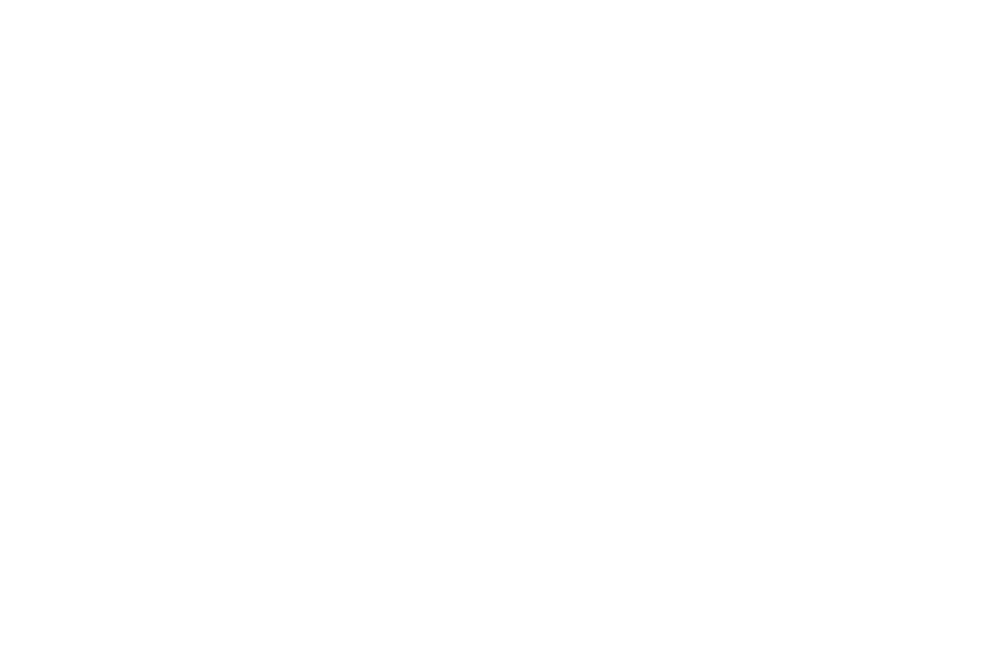
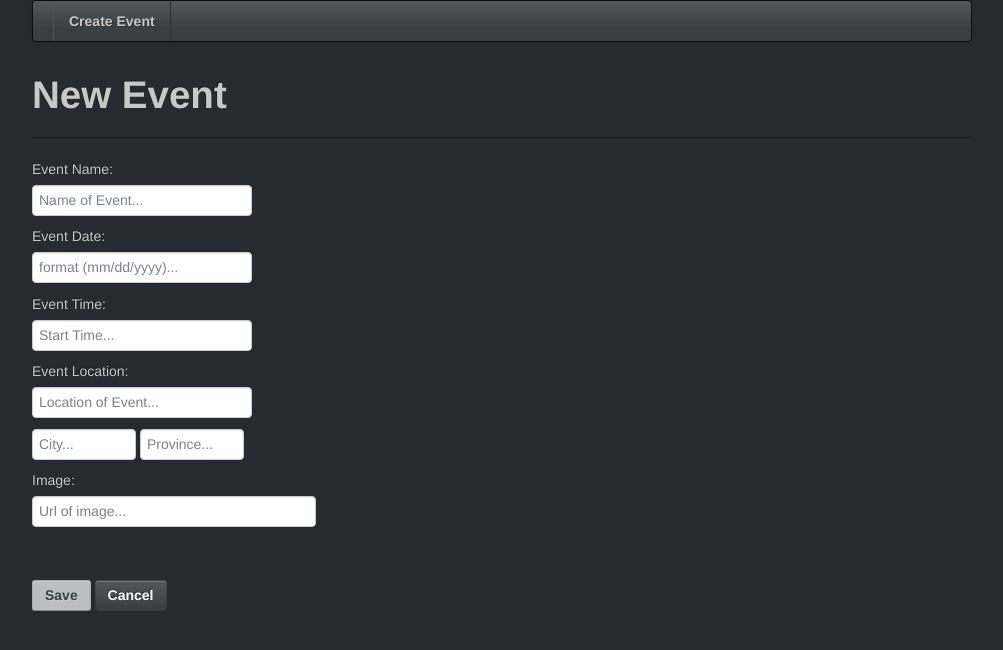
Before and after one commit to ArmandSyah/EventRegistration, a website: page app/NewEvent.html in a window 1280 px wide. Shown: the whole page, without its empty margins (138-1141 px from the left). Drawn offline with Linux system fonts and the light colour scheme.

Commit message:
Finished Controllers

```diff
--- a/app/NewEvent.html
+++ b/app/NewEvent.html
@@ -0,0 +1,62 @@
+<!doctype html>
+<html lang="en" ng-app="eventsApp">
+<head>
+    <meta charset="utf-8" />
+    <title>Event Registration</title>
+    <link rel="stylesheet" href="/css/bootstrap.min.css" />
+    <link rel="stylesheet" href="/css/app.css">
+</head>
+
+<body ng-cloak>
+    <div class="container">
+        <div class="navbar">
+            <div class="navbar-inner">
+                <ul class="nav">
+                    <li><a href="/NewEvent">Create Event</a></li>
+                </ul>
+            </div>
+        </div>
+
+        <div ng-controller="EditEventController">
+            <div class="container">
+                <h1>New Event</h1>
+                <hr />
+                <form name="newEventForm">
+                    <fieldset>
+                        <label for="eventName">Event Name:</label>
+                        <input id="eventName" type="text" required ng-model="event.name" placeholder="Name of Event..."/>
+                        <label for="eventDate">Event Date:</label>
+                        <input id="eventDate" type="text" required ng-pattern="/\d\d/\d\d/\d\d\d\d" ng-model="event.date" placeholder="format (mm/dd/yyyy)..."/>
+                        <label for="eventTime">Event Time:</label>
+                        <input id="eventTime" type="text" ng-model="event.time" placeholder="Start Time..."/>
+                        <label for="eventLocation">Event Location:</label>
+                        <input id="eventLocation" type="text" ng-model="event.location.address" placeholder="Location of Event..."/>
+                        <br/>
+                        <input id="eventCity" type="text" ng-model="event.location.city" class="input-small" placeholder="City..."/>
+                        <input id="eventProvince" type="text" ng-model="event.location.province" class="input-small" placeholder="Province..."/>
+
+                        <label for="eventImageUrl">Image: </label>
+                        <input id="eventImageUrl" type="url" ng-model="event.imageUrl" class="input-xlarge" placeholder="Url of image..."/>
+                    </fieldset>
+
+                    <img ng-src="{{event.imageUrl}}"/>
+                    <br/>
+                    <br/>
+
+                    <button type="submit" ng-click="saveEvent(event, newEventForm)" class="btn btn-primary"> Save </button>
+                    <button type="button" ng-click="canceledit()" class="btn btn-default"> Cancel </button>
+                </form>
+            </div>
+        </div>
+
+    </div>
+    <script src="/lib/jquery.min.js"></script>
+    <script src="/lib/underscore-1.4.4.min.js"></script>
+    <script src="/lib/bootstrap.min.js"></script>
+    <script src="/lib/angular/angular.js"></script>
+    <script src="/lib/angular/angular-sanitize.js"></script>
+    <script src="/js/app.js"></script>
+    <script src="/js/controllers/EventController.js"></script>
+    <script src="/js/controllers/EditEventController.js"></script>
+</body>
+</html>
--- /dev/null
+++ b/app/js/controllers/EditEventController.js
@@ -0,0 +1,10 @@
+eventsApp.controller('EditEventController',
+    function EditEventController ($scope) {
+        $scope.saveEvent = function (event, newEventForm) {
+            if(newEventForm.$Valid())
+        }
+
+        $scope.cancelEdit = function () {
+            window.location = "/EventDetails.html";
+        }
+})
```
Also changed, not shown: app/EventDetails.html (+1 -1 lines).
